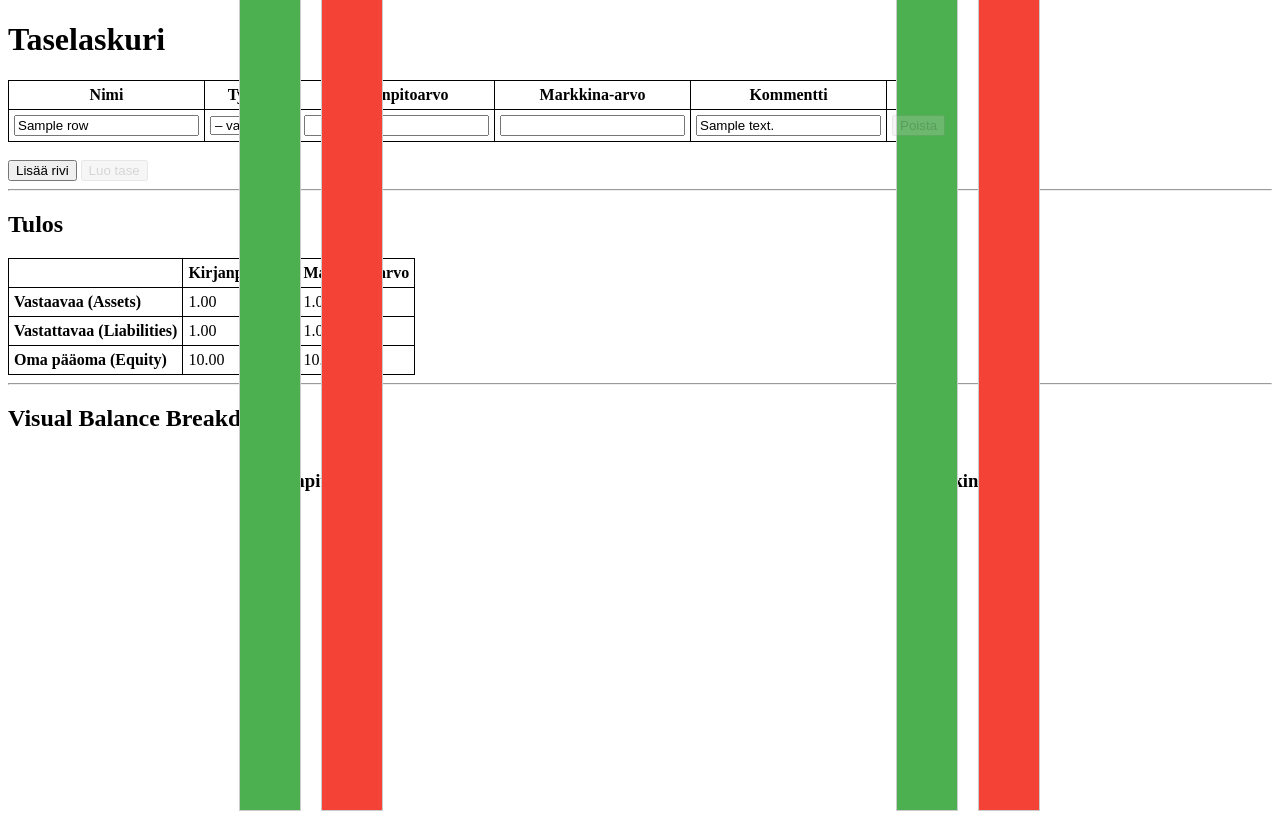
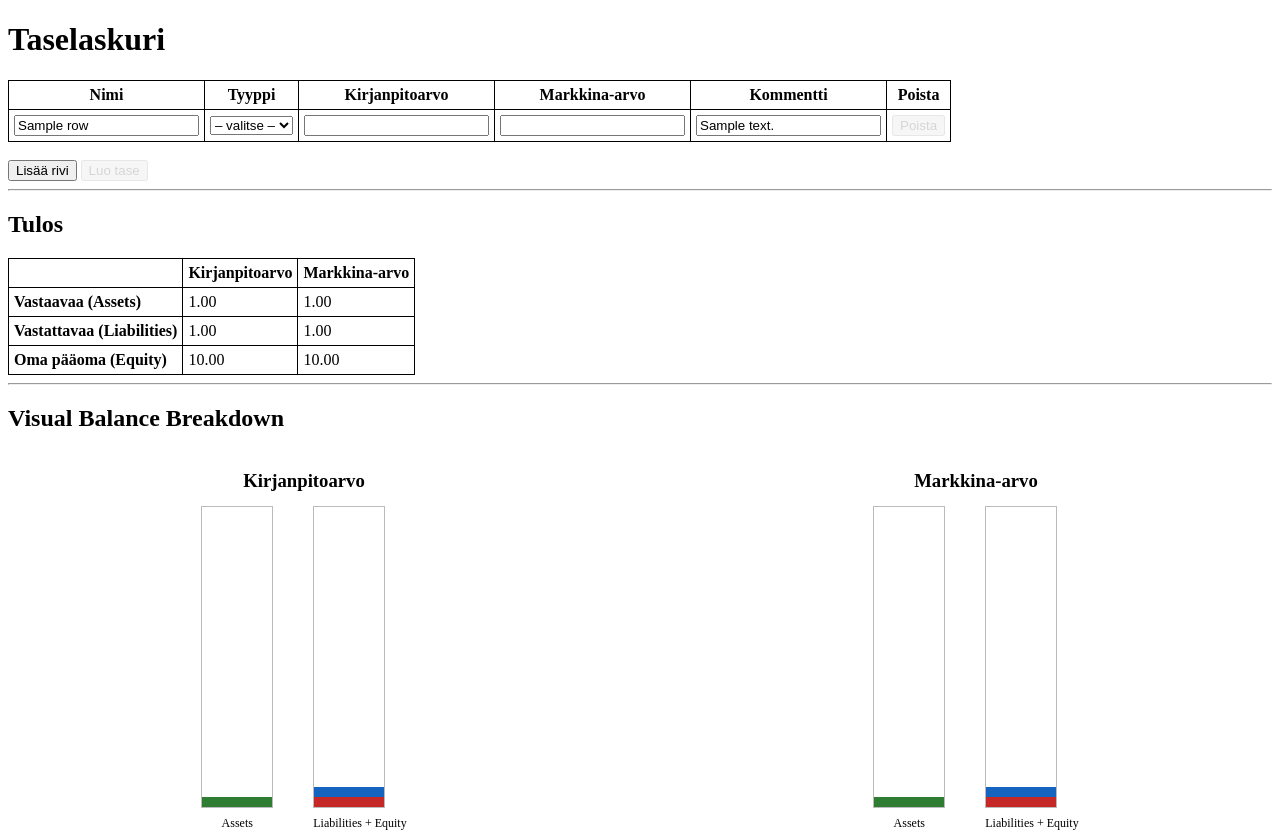
Before and after one commit to seculoseculorum/BalanceSheet, a Flask app: template templates/tase.html in a window 1280 px wide. Before the commit the page ends 811 px from the top, so only its background shows below. Run offline with Flask 3, Linux system fonts and the light colour scheme; the template is opened without the code that fills it: most values are stand-ins (such as "Sample title", 1, 10 or a date in 2020).

Commit message:
Added handling of negative equity

```diff
--- a/templates/tase.html
+++ b/templates/tase.html
@@ -179,62 +179,175 @@ document.addEventListener("DOMContentLoaded", () => {
         <td>{{ "%.2f"|format(result.equity_market) }}</td>
     </tr>
 </table>
+<style>
+  .balance-wrapper {
+    display: flex;
+    gap: 80px;
+    flex-wrap: wrap;
+  }
+
+  .balance-block {
+    flex: 1;
+    display: flex;
+    flex-direction: column;
+    align-items: center;
+  }
+
+  .chart {
+    display: flex;
+    gap: 40px;
+    align-items: flex-end;
+    position: relative;
+    height: 320px;
+  }
+
+  .column {
+    display: flex;
+    flex-direction: column-reverse;
+    width: 70px;
+    height: 300px;
+    border: 1px solid #bbb;
+    position: relative;
+  }
+
+  .asset {
+    background: #2E7D32;
+  }
+
+  .liability {
+    background: #C62828;
+  }
+
+  .equity-positive {
+    background: #1565C0;
+  }
+
+  .equity-negative {
+    background: #8B0000;
+  }
+
+  .segment {
+    width: 100%;
+  }
+
+  .neg-equity-column {
+    width: 70px;
+    height: 300px;
+    position: relative;
+    border: 1px dashed #8B0000;
+  }
+
+  .neg-equity-segment {
+    position: absolute;
+    top: 0;
+    width: 100%;
+    background: #8B0000;
+  }
+
+  .label {
+    font-size: 12px;
+    margin-top: 8px;
+    text-align: center;
+  }
+</style>
+
 <hr>
 <h2>Visual Balance Breakdown</h2>
 
-<div style="display: flex; gap: 50px; flex-wrap: wrap;">
+<div class="balance-wrapper">
 
 {% for value_type in ["book", "market"] %}
-  {% set total_height = result['total_assets_' + value_type] + result['equity_' + value_type] %}
-  {% if total_height == 0 %}
-    {% set total_height = 1 %} {# avoid division by zero #}
+
+  {% set assets_total = result['total_assets_' + value_type] %}
+  {% if assets_total == 0 %}
+    {% set assets_total = 1 %}
   {% endif %}
-  <div style="flex: 1; display: flex; flex-direction: column; align-items: center;">
+
+  {% set equity = result['equity_' + value_type] %}
+  {% set negative_equity = equity < 0 %}
+
+  {% if negative_equity %}
+    {% set total_liab = result.liabilities | sum(attribute=value_type + '_value') %}
+    {% set scale = 300 / [assets_total, total_liab] | max %}
+  {% else %}
+    {% set scale = 300 / assets_total %}
+  {% endif %}
+
+  <div class="balance-block">
+
     <h3>{{ "Kirjanpitoarvo" if value_type == "book" else "Markkina-arvo" }}</h3>
 
-    <div style="display: flex; align-items: flex-end; gap: 20px; height: 300px;">
+    <div class="chart">
 
-      <!-- Asset Names -->
-      <div style="display: flex; flex-direction: column; justify-content: flex-end; text-align: right; margin-right: 5px;">
+      <!-- ASSETS -->
+      <div>
+        <div class="column">
           {% for asset in result.assets %}
-          {% set height_px = (asset[value_type + '_value'] / total_height * 300) %}
-          <div style="height: {{ height_px }}px; margin-bottom: 2px;">{{ asset.name }}</div>
+            {% set h = asset[value_type + '_value'] * scale %}
+            <div class="segment asset"
+                 style="height: {{ h }}px"
+                 title="{{ asset.name }}: {{ asset[value_type + '_value'] }}">
+            </div>
           {% endfor %}
         </div>
-
-      <!-- Asset Bar -->
-      <div style="width: 60px; display: flex; flex-direction: column-reverse; border: 1px solid #ccc;">
-        {% for asset in result.assets %}
-          {% set height_px = (asset[value_type + '_value'] / total_height * 300) %}
-          <div style="height: {{ height_px }}px; background-color: #4CAF50;" title="{{ asset.name }}: {{ asset[value_type + '_value'] }}"></div>
-        {% endfor %}
+        <div class="label">Assets</div>
       </div>
 
-      <!-- Liability + Equity Bar -->
-      <div style="width: 60px; display: flex; flex-direction: column-reverse; border: 1px solid #ccc;">
+      <!-- LIABILITIES (+ equity if positive) -->
+      <div>
+        <div class="column">
+
           {% for liab in result.liabilities %}
-          {% set height_px = (liab[value_type + '_value'] / total_height * 300) %}
-          <div style="height: {{ height_px }}px; background-color: #f44336;" title="{{ liab.name }}: {{ liab[value_type + '_value'] }}"></div>
+            {% set h = liab[value_type + '_value'] * scale %}
+            <div class="segment liability"
+                 style="height: {{ h }}px"
+                 title="{{ liab.name }}: {{ liab[value_type + '_value'] }}">
+            </div>
           {% endfor %}
-        {% set equity_height_px = (result['equity_' + value_type] / total_height * 300) %}
-        <div style="height: {{ equity_height_px }}px; background-color: #FF9800;" title="Oma pääoma: {{ result['equity_' + value_type] }}"></div>
+
+          {% if not negative_equity %}
+            {% set h = equity * scale %}
+            <div class="segment equity-positive"
+                 style="height: {{ h }}px"
+                 title="Equity: {{ equity }}">
+            </div>
+          {% endif %}
+
+        </div>
+        <div class="label">
+          Liabilities{% if not negative_equity %} + Equity{% endif %}
+        </div>
       </div>
 
-      <!-- Liability + Equity Names -->
-      <div style="display: flex; flex-direction: column; justify-content: flex-end; text-align: left; margin-left: 5px;">
-        {% for liab in result.liabilities %}
-          {% set height_px = (liab[value_type + '_value'] / total_height * 300) %}
-          <div style="height: {{ height_px }}px; margin-bottom: 2px;">{{ liab.name }}</div>
-        {% endfor %}
-        <div style="height: {{ equity_height_px }}px; margin-bottom: 2px;">Oma pääoma</div>
+      <!-- NEGATIVE EQUITY (only if equity < 0) -->
+        {% if negative_equity %}
+        {% set total_liab = result.liabilities | sum(attribute=value_type + '_value') %}
+        {# equity_height = absolute difference between assets and liabilities #}
+        {% set equity_height = (total_liab - assets_total) * scale %}
+
+        {# top of negative equity = top of liabilities bar minus equity height #}
+        {% set equity_top = liability_height %}  {# start at top of liability bar #}
+
+        <div>
+        <div class="neg-equity-column">
+            <div class="neg-equity-segment"
+                style="height: {{ equity_height }}px; top: {{ equity_top }}px;"
+                title="Negative equity: {{ equity }}">
+            </div>
+        </div>
+        <div class="label">
+            Negative equity {{ equity }}
+        </div>
+        </div>
+        {% endif %}
+
     </div>
 
   </div>
-  </div>
+
 {% endfor %}
 
 </div>
-
 {% endif %}
 </body>
 </html>
```
Lines whose indentation alone changed are shown as unchanged.
